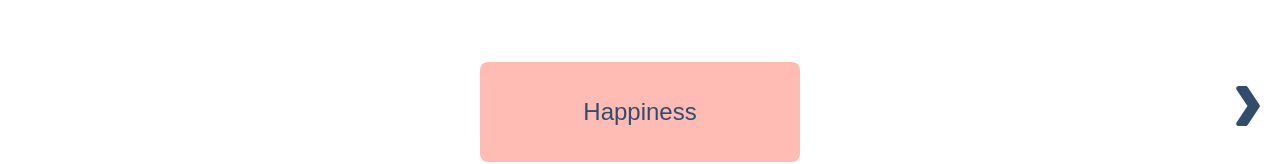
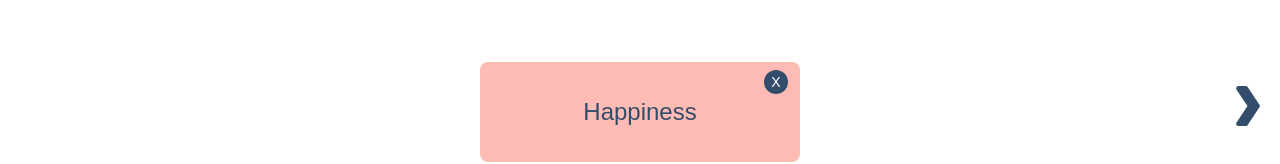
Before and after one commit to Maximilianwte/Simply-Scenario-Plan, a Vue app: page / in a window 1280 px wide. Shown: the part 294-458 px from the top of the page. Built offline with nearby package versions, Linux system fonts and the light colour scheme.

Commit message:
delete outcome var

```diff
--- a/src/components/declareOutcomeVariables.vue
+++ b/src/components/declareOutcomeVariables.vue
@@ -38,6 +38,15 @@
           tooltip-content="Rename your outcome variable. What variable do you want to track?"
           tooltip-position="right"
         >
+        <div class="floatingMenu absolute text-sm right-0 top-0 mr-2 mt-2">
+            <button
+              id="deleteVar"
+              @click="deleteItem(item.id)"
+              class="w-6 h-6 mx-1 rounded-full bg-main text-bg hover:bg-focus"
+            >
+              X
+            </button>
+          </div>
           <div class="item_title">
             <form>
               <input
@@ -59,7 +68,8 @@
       <button
         @click="addItem"
         id="addVariable"
-        class="px-6 py-3 absolute bottom-0 mb-8 rounded-full bg-main text-bg hover:bg-focus text-2xl"
+        class="px-6 py-3 absolute bottom-0 mb-8 rounded-full text-bg hover:bg-focus text-2xl"
+        :class="getBgAddOutcomeVar"
         tooltip-content="Add another outcome variable?"
         tooltip-position="up-abs"
       >
@@ -102,6 +112,9 @@ export default {
     },
     getAllScenarioVariables() {
       return store.state.scenarioVariables;
+    },
+    getBgAddOutcomeVar() {
+      return this.getItems.length < 5 ? "bg-main" : "bg-gray-300";
     }
   },
   methods: {
@@ -171,11 +184,17 @@ export default {
 
         this.getAllScenarioVariables.forEach(list => {
           list.forEach(variable => {
-            variable.impacts.push(0);
+            variable.impact.push(0);
           })
         })
       }
     },
+    deleteItem(id) {
+      this.sendCacheToStore();
+      store.commit("deleteOutcomeVariable", {
+        id: id,
+      });
+    },
   },
 };
 </script>
--- a/src/store.js
+++ b/src/store.js
@@ -119,6 +119,15 @@ export default new Vuex.Store({
         }
       }
     },
+    deleteOutcomeVariable(state, payload) {
+      state.outcomeVariables.splice(payload.id, 1);
+      state.scenarioVariables.forEach(list => {
+        list.forEach(variable => {
+          variable.splice(payload.id, 1);
+        })
+      })
+      this.commit("setDataToCookie", "scenarioVariables");
+    },
     // ---- Handle Return Cache ----
 
     addReturnValue(state, payload) {
```
